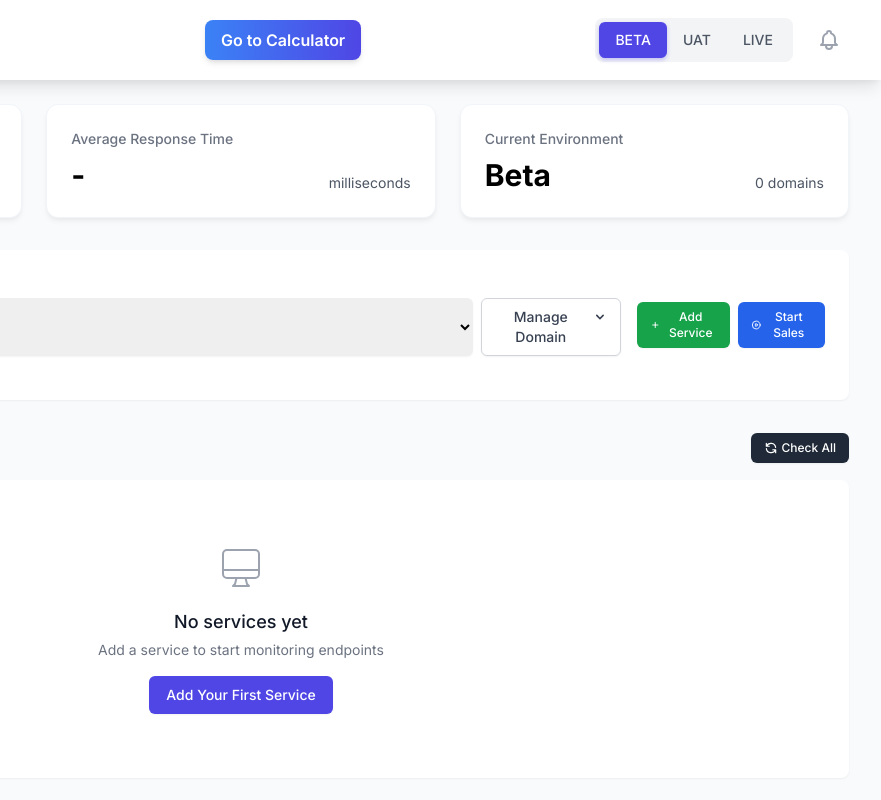
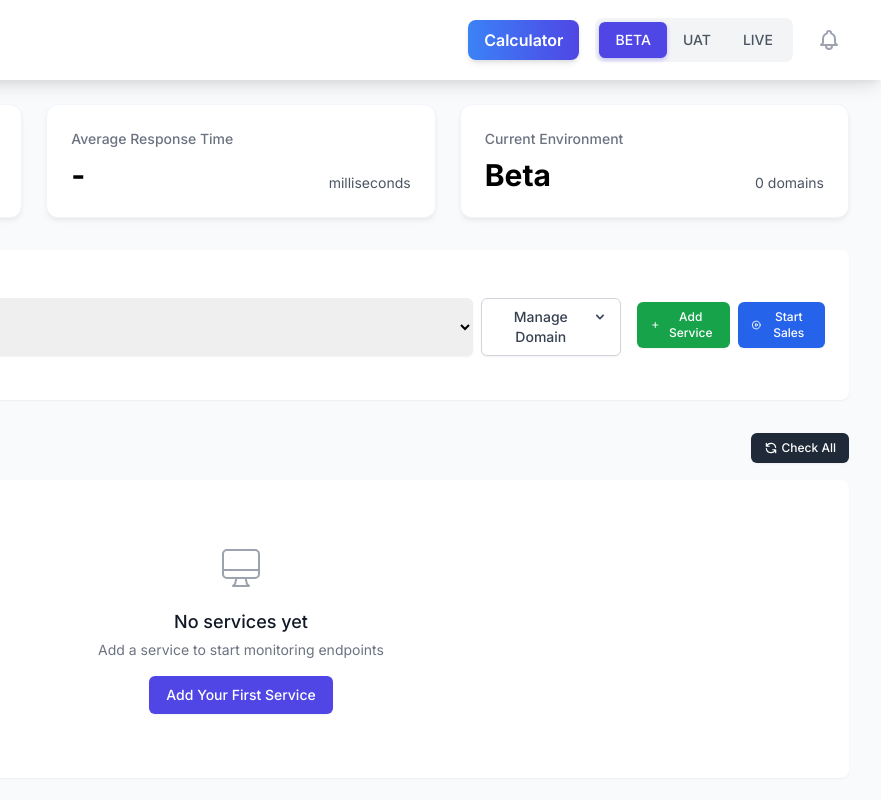
Before and after one commit to Ashbinbiju/Test, a website: page index.html in a window 1280 px wide. Shown: the top 800 px of the page, 399-1280 px from the left. Drawn offline with nearby package versions, Linux system fonts and the light colour scheme.

Commit message:
Update index.html

```diff
--- a/index.html
+++ b/index.html
@@ -195,14 +195,14 @@
         </div>
       </div>
 
-      <!-- Calculator Button -->
-      <a href="https://tax-roan.vercel.app/"
-         class="bg-gradient-to-r from-blue-500 to-indigo-600 hover:opacity-90 text-white font-semibold py-2 px-4 rounded-lg shadow-md transition">
-        Go to Calculator
-      </a>
-
       <!-- Right Controls -->
       <div class="flex items-center space-x-4">
+        <!-- Calculator Button -->
+        <a href="https://tax-roan.vercel.app/"
+           class="bg-gradient-to-r from-blue-500 to-indigo-600 hover:opacity-90 text-white font-semibold py-2 px-4 rounded-lg shadow-md transition">
+          Calculator
+        </a>
+
         <!-- Environment Tabs -->
         <div class="bg-gray-100 rounded-lg p-1 flex">
           <button id="beta-env"
```
